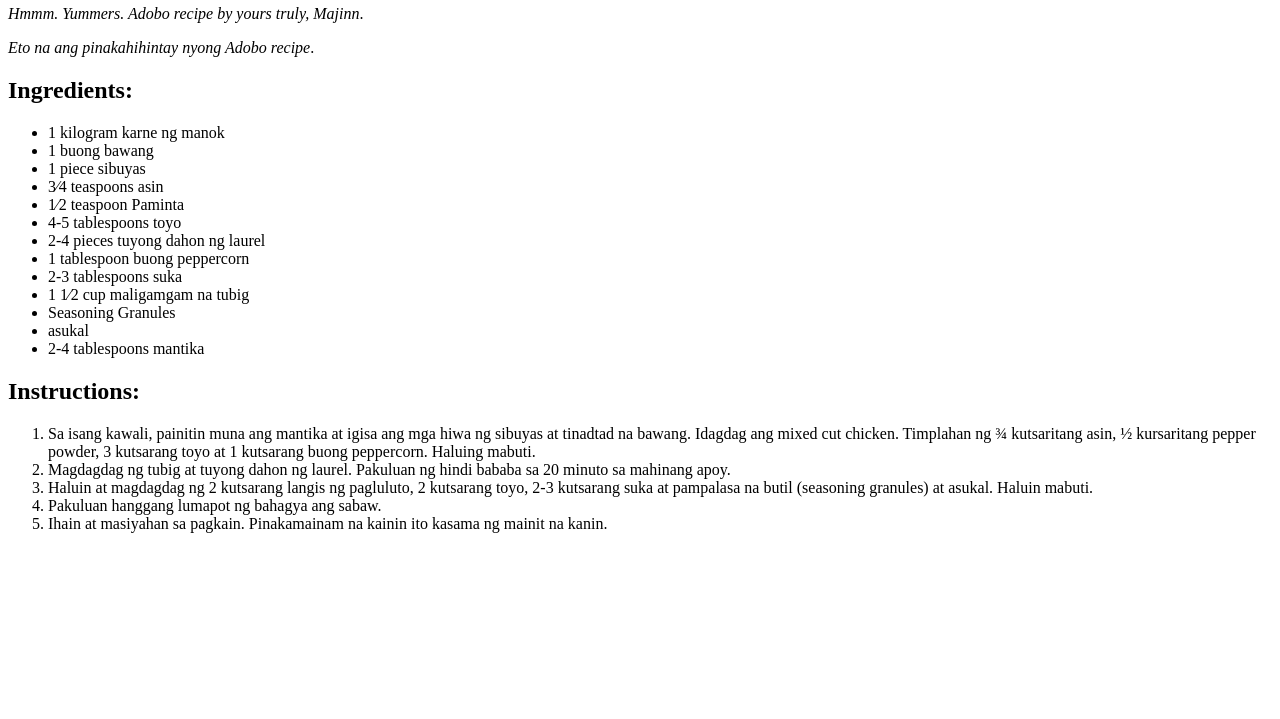
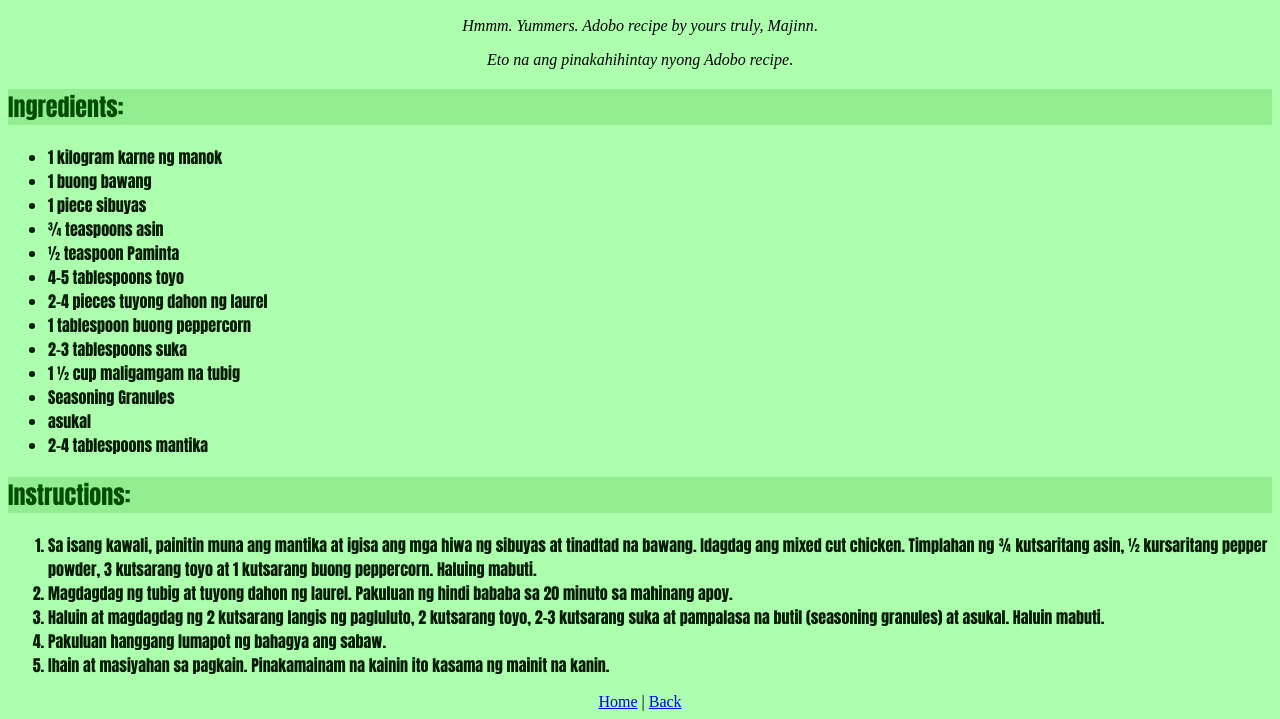
Before and after one commit to kalamansi10/odin-recipes, a plain HTML site: page recipes/adobong-manok.html in a window 1280 px wide. Shown: the part 395-1114 px from the top of the page. Before the commit the page ends 944 px from the top, so only its background shows below. Drawn offline with Linux system fonts and the light colour scheme.

Commit message:
Added CSS, element classes, and link to Homepage
Included unused element classes for futureproofing.

```diff
--- /dev/null
+++ b/css/style.css
@@ -0,0 +1,45 @@
+body {
+    background-color: rgb(172, 255, 172);
+    text-align: center;
+}
+
+.title {
+    font-family: Impact, Haettenschweiler, 'Arial Narrow Bold', sans-serif;
+    font-weight: 1000;
+    color: rgb(0, 77, 0);
+    background-color: lightgreen;
+}
+
+.list {
+    font-family: Impact, Haettenschweiler, 'Arial Narrow Bold', sans-serif;
+    font-weight: 100;
+    color: rgb(0, 27, 0);
+}
+
+.recipe.title {
+
+}
+
+.ingredients {
+    text-align: left;
+}
+
+.ingredients.title {
+
+}
+
+.ingredients.list {
+
+}
+
+
+.instructions {
+    text-align: left;
+}
+.instructions.title {
+
+}
+
+.instructions.list {
+
+}
--- a/recipes/adobong-manok.html
+++ b/recipes/adobong-manok.html
@@ -3,16 +3,20 @@
 <head>
     <meta charset="UTF-8">
     <title>Chicken Adobo Recipe</title>
+    <link rel="stylesheet" href="../css/style.css">
 </head>
 
 <body>
-    <h1>Chicken Adobo Recipe</h1>
-    <img src="https://cdn.tasteatlas.com/images/dishes/706eeb69ba974e008c7c7aa5ed2859f7.jpg?w=600" alt="chicken adobo">
+    <h1 class="recipe title">Chicken Adobo Recipe</h1>
+    <img class="recipe picture" src="https://cdn.tasteatlas.com/images/dishes/706eeb69ba974e008c7c7aa5ed2859f7.jpg?w=600" alt="chicken adobo">
+
+    <div class="recipe intro">
     <p><em>Hmmm. Yummers. Adobo recipe by yours truly, Majinn</em>.</p>
     <p><em>Eto na ang pinakahihintay nyong Adobo recipe</em>.</p>
+    </div>
 
-    <h2>Ingredients:</h2>
-    <ul>
+    <h2  class="ingredients title">Ingredients:</h2>
+    <ul class="ingredients list">
         <li>1 kilogram karne ng manok</li>
         <li>1 buong bawang</li>
         <li>1 piece sibuyas</li>
@@ -28,8 +32,8 @@
         <li>2-4 tablespoons mantika</li>
     </ul>
 
-    <h2>Instructions:</h2>
-    <ol>
+    <h2 class="instructions title">Instructions:</h2>
+    <ol class="instructions list">
         <li>Sa isang kawali, painitin muna ang mantika at igisa ang mga hiwa ng sibuyas at tinadtad na bawang. Idagdag ang mixed cut chicken. Timplahan ng ¾ kutsaritang asin, ½ kursaritang pepper powder, 3 kutsarang toyo at 1 kutsarang buong peppercorn. Haluing mabuti.</li>
         <li>Magdagdag ng tubig at tuyong dahon ng laurel. Pakuluan ng hindi bababa sa 20 minuto sa mahinang apoy.</li>
         <li>Haluin at magdagdag ng 2 kutsarang langis ng pagluluto, 2 kutsarang toyo, 2-3 kutsarang suka at pampalasa na butil (seasoning granules) at asukal. Haluin mabuti.</li>
@@ -37,6 +41,8 @@
         <li>Ihain at masiyahan sa pagkain. Pinakamainam na kainin ito kasama ng mainit na kanin.</li>
     </ol>
 
+    <a href="../index.html">Home</a> | <a href="../index.html">Back</a>
+
 
 </body>
 </html>
```
Also changed, not shown: index.html (+1 -0 lines), recipes/leche-flan.html (+12 -6 lines), recipes/sinigang-na-baboy.html (+12 -6 lines).
